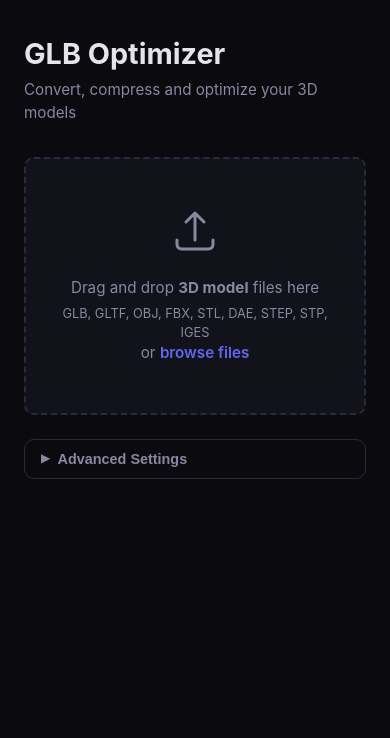
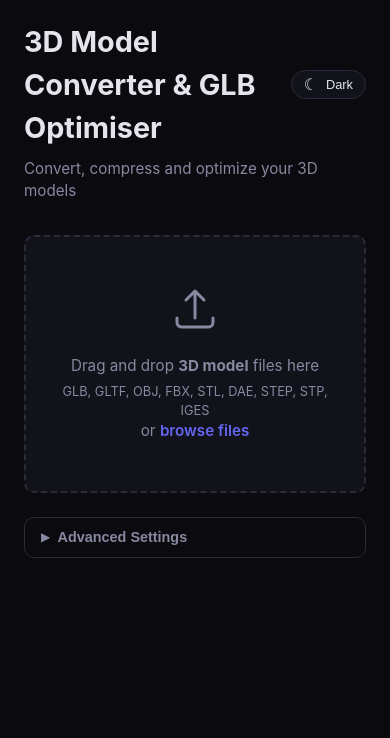
Before and after one commit to jensbackvall/glb-optimiser, a website: page public/index.html in a window 390 px wide. Drawn offline with Linux system fonts and the light colour scheme.

Commit message:
Add dark/light mode toggle and UI refinements
- Add theme toggle (dark/light) with localStorage persistence
- Light theme matches Hololink editor design language
- Move compress button below Advanced Settings
- Update title to "3D Model Converter & GLB Optimiser"
- Smart button label: "Convert & Optimise" vs "Optimise"
- Update README with full dashboard feature list

Made-with: Cursor

```diff
--- a/public/index.html
+++ b/public/index.html
@@ -3,11 +3,13 @@
 <head>
   <meta charset="UTF-8">
   <meta name="viewport" content="width=device-width, initial-scale=1.0">
-  <title>GLB Optimizer</title>
+  <title>3D Model Converter & GLB Optimiser</title>
   <style>
     *, *::before, *::after { box-sizing: border-box; margin: 0; padding: 0; }
 
-    :root {
+    :root { --radius: 10px; }
+
+    [data-theme="dark"] {
       --bg: #0a0a0f;
       --surface: #12121a;
       --surface-2: #1a1a26;
@@ -18,7 +20,23 @@
       --accent-hover: #818cf8;
       --success: #22c55e;
       --error: #ef4444;
-      --radius: 10px;
+      --toggle-bg: #1a1a26;
+      --toggle-icon: #e4e4ed;
+    }
+
+    [data-theme="light"] {
+      --bg: #f3f3f6;
+      --surface: #ffffff;
+      --surface-2: #f7f7f9;
+      --border: #e0e0e8;
+      --text: #1e1e2e;
+      --text-muted: #6b6b80;
+      --accent: #6c5ce7;
+      --accent-hover: #7f72ea;
+      --success: #16a34a;
+      --error: #dc2626;
+      --toggle-bg: #ffffff;
+      --toggle-icon: #1e1e2e;
     }
 
     body {
@@ -27,18 +45,52 @@
       color: var(--text);
       min-height: 100vh;
       line-height: 1.5;
+      transition: background 0.25s, color 0.25s;
+    }
+
+    .top-bar {
+      display: flex;
+      align-items: center;
+      justify-content: space-between;
+      max-width: 960px;
+      margin: 0 auto;
+      padding: 1.25rem 1.5rem 0;
+    }
+
+    .top-bar h1 {
+      font-size: 1.8rem;
+      font-weight: 700;
+      margin-bottom: 0;
+    }
+
+    .theme-toggle {
+      display: flex;
+      align-items: center;
+      gap: 0.5rem;
+      background: var(--surface);
+      border: 1px solid var(--border);
+      border-radius: 999px;
+      padding: 0.35rem 0.75rem;
+      cursor: pointer;
+      color: var(--toggle-icon);
+      font-size: 0.8rem;
+      font-weight: 500;
+      transition: background 0.25s, border-color 0.25s, color 0.25s;
+    }
+
+    .theme-toggle:hover {
+      border-color: var(--accent);
+    }
+
+    .theme-toggle .icon {
+      font-size: 1rem;
+      line-height: 1;
     }
 
     .container {
       max-width: 960px;
       margin: 0 auto;
-      padding: 2rem 1.5rem;
-    }
-
-    h1 {
-      font-size: 1.8rem;
-      font-weight: 700;
-      margin-bottom: 0.25rem;
+      padding: 0.5rem 1.5rem 2rem;
     }
 
     .subtitle {
@@ -53,14 +105,14 @@
       padding: 3rem 2rem;
       text-align: center;
       cursor: pointer;
-      transition: border-color 0.2s, background 0.2s;
+      transition: border-color 0.25s, background 0.25s;
       background: var(--surface);
       margin-bottom: 1.5rem;
     }
 
     .drop-zone:hover, .drop-zone.dragover {
       border-color: var(--accent);
-      background: rgba(99, 102, 241, 0.05);
+      background: color-mix(in srgb, var(--accent) 5%, transparent);
     }
 
     .drop-zone svg {
@@ -149,7 +201,7 @@
       inset: 0;
       background: var(--border);
       border-radius: 11px;
-      transition: background 0.2s;
+      transition: background 0.25s;
       cursor: pointer;
     }
 
@@ -160,9 +212,10 @@
       height: 16px;
       left: 3px;
       top: 3px;
-      background: white;
+      background: var(--surface);
       border-radius: 50%;
       transition: transform 0.2s;
+      box-shadow: 0 1px 2px rgba(0,0,0,0.15);
     }
 
     .toggle input:checked + .slider {
@@ -267,9 +320,9 @@
       font-weight: 600;
     }
 
-    .badge-success { background: rgba(34, 197, 94, 0.15); color: var(--success); }
-    .badge-error { background: rgba(239, 68, 68, 0.15); color: var(--error); }
-    .badge-pending { background: rgba(99, 102, 241, 0.15); color: var(--accent); }
+    .badge-success { background: color-mix(in srgb, var(--success) 15%, transparent); color: var(--success); }
+    .badge-error { background: color-mix(in srgb, var(--error) 15%, transparent); color: var(--error); }
+    .badge-pending { background: color-mix(in srgb, var(--accent) 15%, transparent); color: var(--accent); }
 
     .progress-bar {
       width: 100px;
@@ -320,8 +373,8 @@
     }
 
     .note {
-      background: rgba(99, 102, 241, 0.08);
-      border: 1px solid rgba(99, 102, 241, 0.2);
+      background: color-mix(in srgb, var(--accent) 8%, transparent);
+      border: 1px solid color-mix(in srgb, var(--accent) 20%, transparent);
       border-radius: var(--radius);
       padding: 0.75rem 1rem;
       font-size: 0.85rem;
@@ -401,7 +454,7 @@
 
     .btn-remove:hover {
       color: var(--error);
-      background: rgba(239, 68, 68, 0.1);
+      background: color-mix(in srgb, var(--error) 10%, transparent);
     }
 
     .compress-bar {
@@ -478,9 +531,15 @@
     }
   </style>
 </head>
-<body>
+<body data-theme="dark">
+  <div class="top-bar">
+    <h1>3D Model Converter & GLB Optimiser</h1>
+    <button class="theme-toggle" id="themeToggle">
+      <span class="icon" id="themeIcon">&#9790;</span>
+      <span id="themeLabel">Dark</span>
+    </button>
+  </div>
   <div class="container">
-    <h1>GLB Optimizer</h1>
     <p class="subtitle">Convert, compress and optimize your 3D models</p>
 
     <div class="drop-zone" id="dropZone">
@@ -499,11 +558,6 @@
         <button class="btn-remove" id="clearAll" title="Remove all">&times; Clear</button>
       </div>
       <div id="stagedList"></div>
-    </div>
-
-    <div class="compress-bar" id="compressBar">
-      <span class="file-count" id="fileCount"></span>
-      <button class="btn btn-compress" id="compressBtn">Compress Model</button>
     </div>
 
     <div class="advanced-section">
@@ -614,6 +668,11 @@
       </div>
     </div>
 
+    <div class="compress-bar" id="compressBar">
+      <span class="file-count" id="fileCount"></span>
+      <button class="btn btn-compress" id="compressBtn">Optimise</button>
+    </div>
+
     <div class="results-wrapper" id="results">
       <table class="results-table">
         <thead>
@@ -637,6 +696,30 @@
   </div>
 
   <script>
+    const themeToggle = document.getElementById('themeToggle');
+    const themeIcon = document.getElementById('themeIcon');
+    const themeLabel = document.getElementById('themeLabel');
+
+    function setTheme(theme) {
+      document.body.setAttribute('data-theme', theme);
+      localStorage.setItem('theme', theme);
+      if (theme === 'light') {
+        themeIcon.textContent = '\u2600';
+        themeLabel.textContent = 'Light';
+      } else {
+        themeIcon.textContent = '\u263E';
+        themeLabel.textContent = 'Dark';
+      }
+    }
+
+    const savedTheme = localStorage.getItem('theme') || 'dark';
+    setTheme(savedTheme);
+
+    themeToggle.addEventListener('click', () => {
+      const current = document.body.getAttribute('data-theme');
+      setTheme(current === 'dark' ? 'light' : 'dark');
+    });
+
     const dropZone = document.getElementById('dropZone');
     const fileInput = document.getElementById('fileInput');
     const stagedFilesEl = document.getElementById('stagedFiles');
```
Also changed, not shown: README.md.
